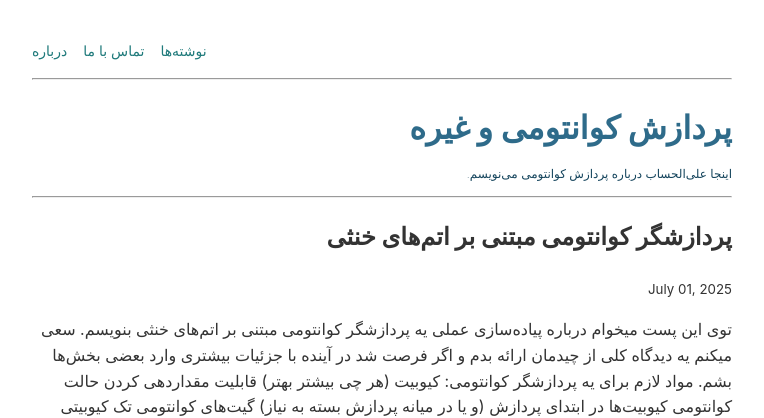
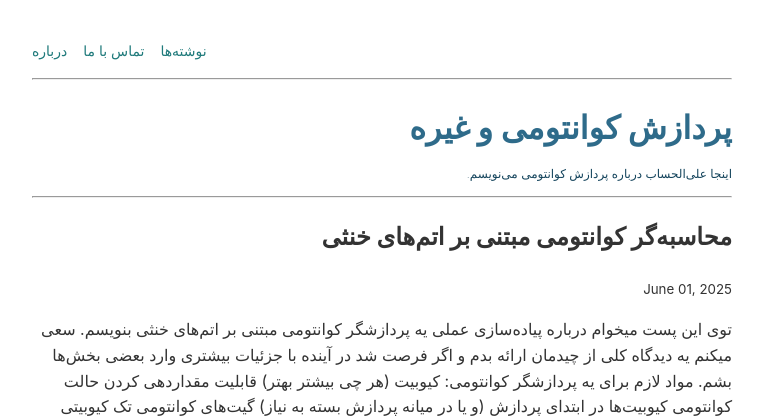
Before and after one commit to Amin7tsix/blog, a Jekyll site: the page built from _posts/2025-06-01-neutral-atom-quantum-computing.md, in a window 1280 px wide. Shown: the top 418 px of the page, without its empty margins (408-1172 px from the left). Built offline with Jekyll 4.4.1, drawn with Linux system fonts in a browser that asks for light colours; comment, search, counter and statistics services are not loaded.

Commit message:
update _config.yml

```diff
--- a/_config.yml
+++ b/_config.yml
@@ -23,7 +23,7 @@ author: Amin Zamani
 email: your-email@example.com
 description:
   اینجا علی‌الحساب درباره پردازش کوانتومی می‌نویسم.
-url: "https://amin7tsix.github.io" # the base hostname & protocol for your site, e.g. http://example.com
+url: "https://amzamani.com" # the base hostname & protocol for your site, e.g. http://example.com
 baseurl: "" # the subpath of your site, e.g. /blog
 # github_username:  azamani7tsix
 
--- a/_posts/2025-06-01-neutral-atom-quantum-computing.md
+++ b/_posts/2025-06-01-neutral-atom-quantum-computing.md
@@ -1,12 +1,11 @@
 ---
 layout: post
-title:  "پردازشگر کوانتومی مبتنی بر اتم‌های خنثی"
-date:   2025-06-31 14:51:05 +0200
+title: "محاسبه‌گر کوانتومی مبتنی بر اتم‌های خنثی"
+date:   2025-06-01 13:38:05 +0200
 ---
 
+
 <p style="text-align: right;">
-
-
 توی این پست میخوام درباره پیاده‌سازی عملی یه پردازشگر کوانتومی مبتنی بر اتم‌های خنثی بنویسم.
 
 سعی میکنم یه دیدگاه کلی از چیدمان ارائه بدم و اگر فرصت شد در آینده با جزئیات  بیشتری وارد
```
Also changed, not shown: _posts/2025-05-29-quantum-computing-with-atoms copy.md (renamed from _posts/2025-05-29-quantum-computing-with-atoms.md).
